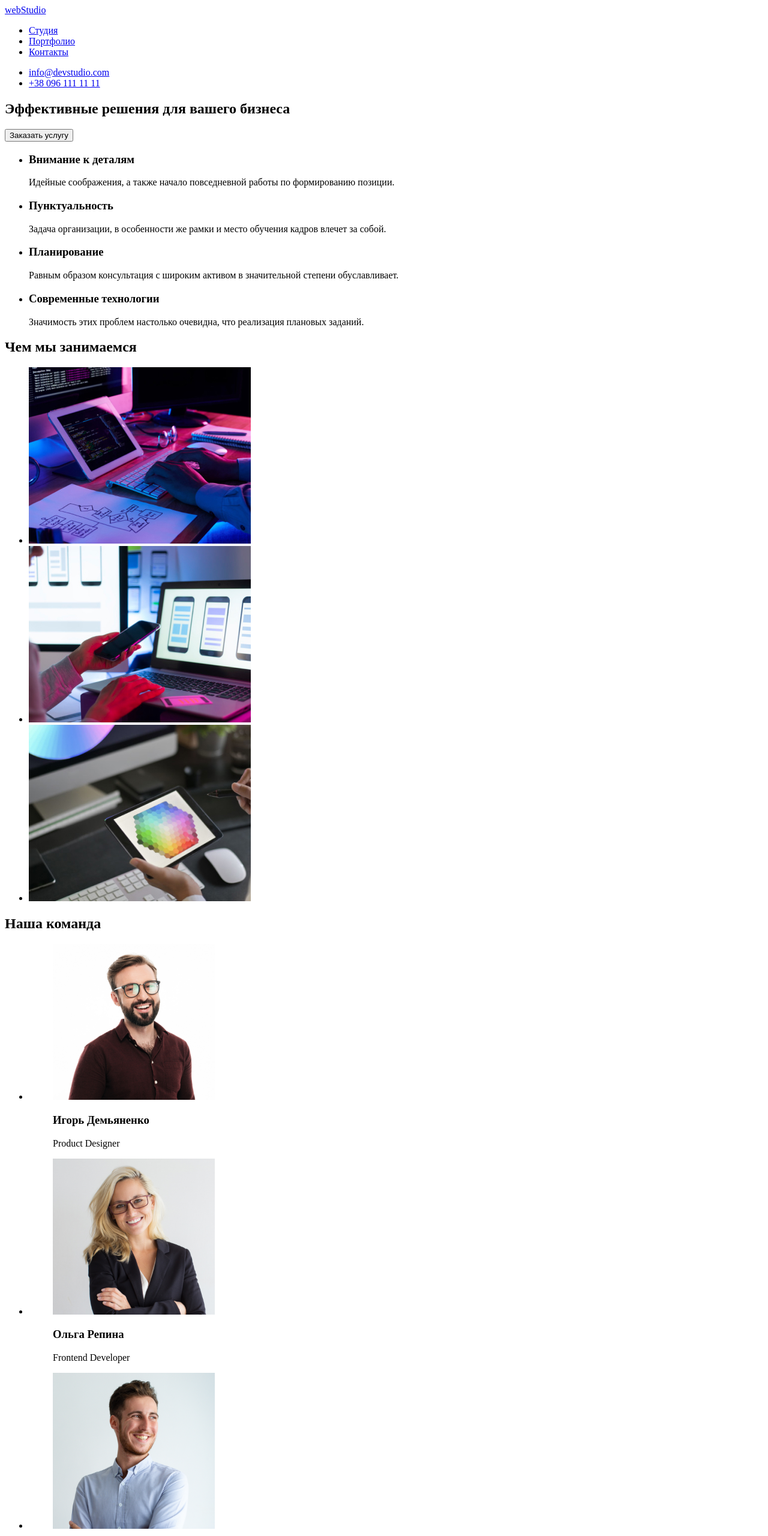
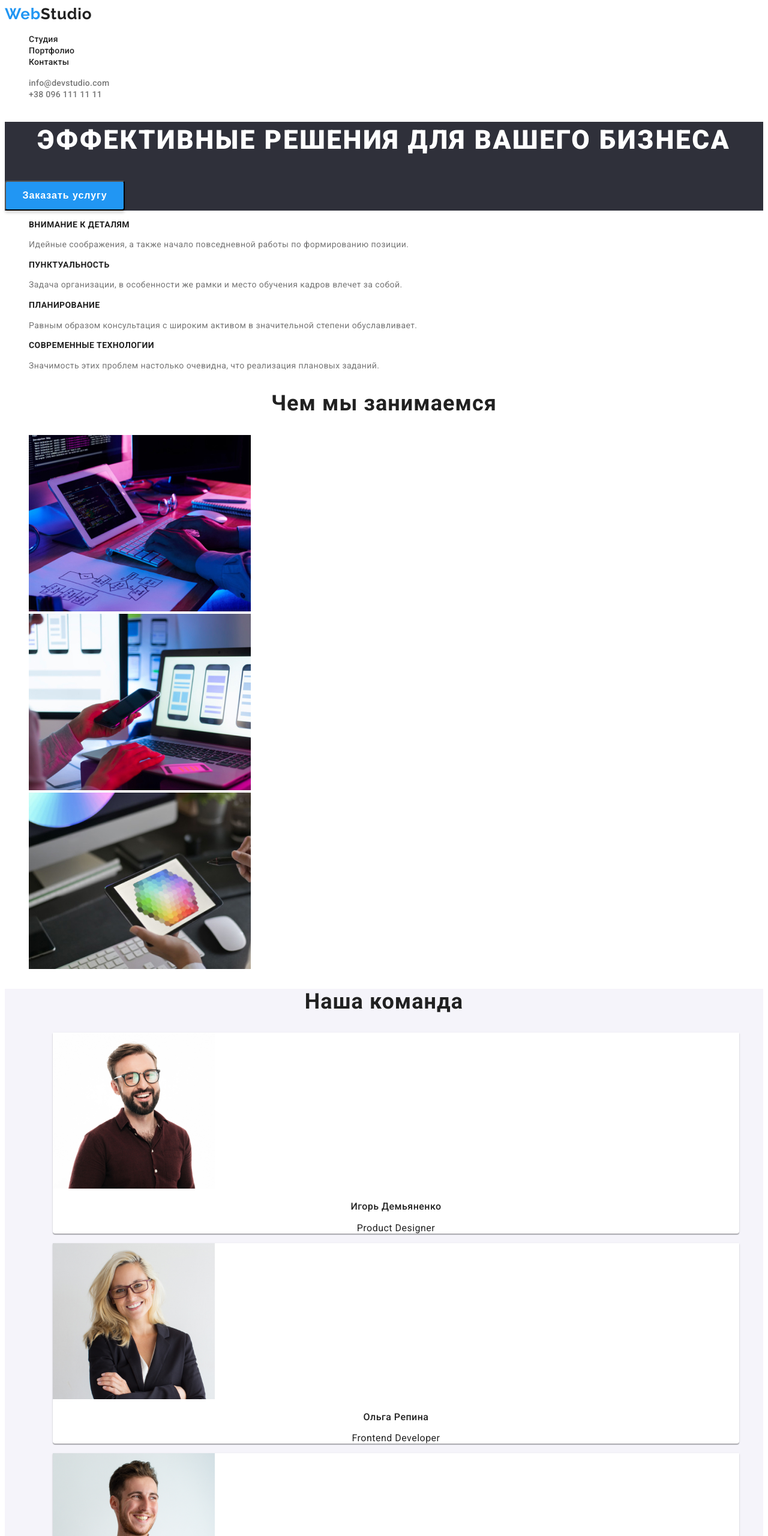
Before and after one commit to Deemon13/goit-markup-hw-02, a plain HTML site: page index.html in a window 1280 px wide. Shown: the top 2560 px of the page at 60% size. Drawn offline with Linux system fonts and the light colour scheme.

Commit message:
finished styling

```diff
--- a/css/styles.css
+++ b/css/styles.css
@@ -0,0 +1,213 @@
+:root {
+  --main-text-color: #212121;
+  --semi-text-color: #757575;
+  --alt-text-color: #ffffff;
+  --alt-text-color-transp: rgba(255, 255, 255, 0.6);
+  --active-link-text: #2196f3;
+
+  --background-section-dark: #2f303a;
+  --background-section-light: #f5f4fa;
+  --background-color-button: #2196f3;
+  --background-color-filters-button: #f5f4fa;
+  --background-color-button-hover: #188ce8;
+  --background-color-card: #ffffff;
+}
+
+body {
+  font-family: 'Roboto', sans-serif;
+  color: var(--main-text-color);
+}
+
+a {
+  text-decoration: none;
+}
+
+ul {
+  list-style-type: none;
+}
+
+.nav-link {
+  color: var(--main-text-color);
+  font-weight: 500;
+  font-size: 14px;
+  line-height: 1.1;
+  letter-spacing: 0.02em;
+}
+
+.nav-link:hover {
+  color: var(--active-link-text);
+}
+
+.contact-link {
+  color: var(--semi-text-color);
+  font-weight: 500;
+  font-size: 14px;
+  line-height: 1.1;
+  letter-spacing: 0.02em;
+}
+
+.contact-link:hover {
+  color: var(--active-link-text);
+}
+
+.logo {
+  font-family: 'Raleway', sans-serif;
+  color: var(--main-text-color);
+  font-weight: 700;
+  font-size: 26px;
+  line-height: 1.2;
+  letter-spacing: 0.03em;
+}
+
+.logo-alt {
+  color: var(--alt-text-color);
+}
+
+.first-part-logo {
+  color: var(--active-link-text);
+}
+
+.hero {
+  background-color: var(--background-section-dark);
+}
+
+.hero-title {
+  color: var(--alt-text-color);
+  font-weight: 900;
+  font-size: 44px;
+  line-height: 1.4;
+  text-align: center;
+  letter-spacing: 0.06em;
+  text-transform: uppercase;
+}
+
+.hero-button {
+  color: var(--alt-text-color);
+  font-weight: 700;
+  font-size: 16px;
+  line-height: 1.9;
+  text-align: center;
+  letter-spacing: 0.06em;
+  cursor: pointer;
+  width: 200px;
+  height: 50px;
+  left: 700px;
+  top: 430px;
+
+  background: var(--background-color-button);
+  box-shadow: 0px 4px 4px rgba(0, 0, 0, 0.15);
+  border-radius: 4px;
+}
+
+.hero-button:hover {
+  background: var(--background-color-button-hover);
+}
+
+.features-title {
+  font-weight: 700;
+  font-size: 14px;
+  line-height: 1.1;
+  letter-spacing: 0.03em;
+  text-transform: uppercase;
+}
+
+.features-text {
+  color: var(--semi-text-color);
+  font-size: 14px;
+  line-height: 1.7;
+  letter-spacing: 0.03em;
+}
+
+.section-title {
+  font-weight: 700;
+  font-size: 36px;
+  line-height: 1.2;
+  text-align: center;
+  letter-spacing: 0.03em;
+}
+
+.section-team {
+  background-color: var(--background-section-light);
+}
+
+.section-team-card {
+  background-color: var(--background-color-card);
+  box-shadow: 0px 1px 3px rgba(0, 0, 0, 0.12), 0px 1px 1px rgba(0, 0, 0, 0.14),
+    0px 2px 1px rgba(0, 0, 0, 0.2);
+  border-radius: 0px 0px 4px 4px;
+}
+
+.section-team-card-title {
+  font-weight: 500;
+  font-size: 16px;
+  line-height: 1.2;
+  text-align: center;
+  letter-spacing: 0.03em;
+}
+
+.section-team-card-text {
+  font-size: 16px;
+  line-height: 1.2;
+  text-align: center;
+  letter-spacing: 0.03em;
+}
+
+.section-footer {
+  background-color: var(--background-section-dark);
+}
+
+.section-footer-adress {
+  color: var(--alt-text-color);
+  font-style: normal;
+  font-size: 14px;
+  line-height: 1.5;
+  letter-spacing: 0.03em;
+}
+
+.section-footer-contact-link {
+  color: var(--alt-text-color-transp);
+  font-style: normal;
+  font-size: 14px;
+  line-height: 1.7;
+  letter-spacing: 0.03em;
+}
+
+.filters-button {
+  cursor: pointer;
+  font-weight: 500;
+  font-size: 16px;
+  line-height: 1.6;
+  text-align: center;
+  letter-spacing: 0.03em;
+  border-radius: 4px;
+  border: none;
+  background-color: var(--background-color-filters-button);
+}
+
+.filters-button:hover {
+  color: var(--alt-text-color);
+  background-color: var(--background-color-button);
+  box-shadow: 0px 3px 1px rgba(0, 0, 0, 0.1), 0px 1px 2px rgba(0, 0, 0, 0.08),
+    0px 2px 2px rgba(0, 0, 0, 0.12);
+}
+
+.collections-card {
+  background: #ffffff;
+  border: 1px solid #eeeeee;
+  box-sizing: border-box;
+}
+
+.collections-card-title {
+  color: var(--main-text-color);
+  font-weight: 700;
+  font-size: 18px;
+  line-height: 2;
+  letter-spacing: 0.06em;
+}
+
+.collections-card-text {
+  font-size: 16px;
+  line-height: 1.9;
+  letter-spacing: 0.03em;
+  color: var(--semi-text-color);
+}
--- a/index.html
+++ b/index.html
@@ -4,64 +4,77 @@
     <meta charset="UTF-8" />
     <meta http-equiv="X-UA-Compatible" content="IE=edge" />
     <meta name="viewport" content="width=device-width, initial-scale=1.0" />
+    <link rel="preconnect" href="https://fonts.gstatic.com" />
+    <link
+      href="https://fonts.googleapis.com/css2?family=Raleway:wght@700&family=Roboto:wght@400;500;700;900&display=swap"
+      rel="stylesheet"
+    />
+    <link rel="stylesheet" href="./css/styles.css" />
+
     <title>Homework 01</title>
   </head>
   <body>
     <header>
       <nav>
-        <a href="#" lang="en"><span>web</span>Studio</a>
+        <a href="./index.html" class="logo" lang="en"
+          ><span class="first-part-logo">Web</span>Studio</a
+        >
         <ul>
           <li>
-            <a href="#">Студия</a>
+            <a href="#" class="nav-link">Студия</a>
           </li>
           <li>
-            <a href="./portfolio.html">Портфолио</a>
+            <a href="./portfolio.html" class="nav-link">Портфолио</a>
           </li>
           <li>
-            <a href="#">Контакты</a>
+            <a href="#" class="nav-link">Контакты</a>
           </li>
         </ul>
       </nav>
       <ul>
         <li>
-          <a href="mailto:info@devstudio.com" lang="en">info@devstudio.com</a>
+          <a href="mailto:info@devstudio.com" lang="en" class="contact-link">info@devstudio.com</a>
         </li>
         <li>
-          <a href="tel:+380961111111">+38 096 111 11 11</a>
+          <a href="tel:+380961111111" class="contact-link">+38 096 111 11 11</a>
         </li>
       </ul>
     </header>
     <main>
-      <section>
-        <h1>Эффективные решения для вашего бизнеса</h1>
-        <button type="button">Заказать услугу</button>
+      <section class="hero">
+        <h1 class="hero-title">Эффективные решения для вашего бизнеса</h1>
+        <button type="button" class="hero-button">Заказать услугу</button>
       </section>
       <section>
         <ul>
           <li>
-            <h3>Внимание к деталям</h3>
-            <p>Идейные соображения, а также начало повседневной работы по формированию позиции.</p>
+            <h3 class="features-title">Внимание к деталям</h3>
+            <p class="features-text">
+              Идейные соображения, а также начало повседневной работы по формированию позиции.
+            </p>
           </li>
           <li>
-            <h3>Пунктуальность</h3>
-            <p>
+            <h3 class="features-title">Пунктуальность</h3>
+            <p class="features-text">
               Задача организации, в особенности же рамки и место обучения кадров влечет за собой.
             </p>
           </li>
           <li>
-            <h3>Планирование</h3>
-            <p>
+            <h3 class="features-title">Планирование</h3>
+            <p class="features-text">
               Равным образом консультация с широким активом в значительной степени обуславливает.
             </p>
           </li>
           <li>
-            <h3>Современные технологии</h3>
-            <p>Значимость этих проблем настолько очевидна, что реализация плановых заданий.</p>
+            <h3 class="features-title">Современные технологии</h3>
+            <p class="features-text">
+              Значимость этих проблем настолько очевидна, что реализация плановых заданий.
+            </p>
           </li>
         </ul>
       </section>
       <section>
-        <h2>Чем мы занимаемся</h2>
+        <h2 class="section-title">Чем мы занимаемся</h2>
         <ul>
           <li>
             <img
@@ -89,11 +102,11 @@
           </li>
         </ul>
       </section>
-      <section>
-        <h2>Наша команда</h2>
+      <section class="section-team">
+        <h2 class="section-title">Наша команда</h2>
         <ul>
           <li>
-            <figure>
+            <figure class="section-team-card">
               <img
                 src="./images/studio/team/teamDemianenko.jpg"
                 alt="игорь демьяненко"
@@ -101,13 +114,13 @@
                 height="260"
               />
               <figcaption>
-                <h3>Игорь Демьяненко</h3>
-                <p lang="en">Product Designer</p>
+                <h3 class="section-team-card-title">Игорь Демьяненко</h3>
+                <p class="section-team-card-text" lang="en">Product Designer</p>
               </figcaption>
             </figure>
           </li>
           <li>
-            <figure>
+            <figure class="section-team-card">
               <img
                 src="./images/studio/team/teamRepina.jpg"
                 alt="ольга репина"
@@ -115,13 +128,13 @@
                 height="260"
               />
               <figcaption>
-                <h3>Ольга Репина</h3>
-                <p lang="en">Frontend Developer</p>
+                <h3 class="section-team-card-title">Ольга Репина</h3>
+                <p class="section-team-card-text" lang="en">Frontend Developer</p>
               </figcaption>
             </figure>
           </li>
           <li>
-            <figure>
+            <figure class="section-team-card">
               <img
                 src="./images/studio/team/teamTarasov.jpg"
                 alt="николай тарасов"
@@ -129,13 +142,13 @@
                 height="260"
               />
               <figcaption>
-                <h3>Николай Тарасов</h3>
-                <p lang="en">Marketing</p>
+                <h3 class="section-team-card-title">Николай Тарасов</h3>
+                <p class="section-team-card-text" lang="en">Marketing</p>
               </figcaption>
             </figure>
           </li>
           <li>
-            <figure>
+            <figure class="section-team-card">
               <img
                 src="./images/studio/team/teamErmakov.jpg"
                 alt="михаил ермаков"
@@ -143,26 +156,34 @@
                 height="260"
               />
               <figcaption>
-                <h3>Михаил Ермаков</h3>
-                <p lang="en">UI Designer</p>
+                <h3 class="section-team-card-title">Михаил Ермаков</h3>
+                <p class="section-team-card-text" lang="en">UI Designer</p>
               </figcaption>
             </figure>
           </li>
         </ul>
       </section>
     </main>
-    <footer>
-      <a href="#" lang="en"><span>web</span>Studio</a>
+    <footer class="section-footer">
+      <a href="./index.html" class="logo logo-alt" lang="en"
+        ><span class="first-part-logo">Web</span>Studio</a
+      >
       <address>
-        |<a href="https://goo.gl/maps/bzyYuuLkhP41vMup8" target="_blank" rel="noopener noreferrer"
+        <a
+          href="https://goo.gl/maps/bzyYuuLkhP41vMup8"
+          target="_blank"
+          rel="noopener noreferrer"
+          class="section-footer-adress"
           >г. Киев, пр-т Леси Украинки, 26</a
         >
         <ul>
           <li>
-            <a href="mailto:info@devstudio.com" lang="en">info@devstudio.com</a>
+            <a href="mailto:info@devstudio.com" class="section-footer-contact-link" lang="en"
+              >info@devstudio.com</a
+            >
           </li>
           <li>
-            <a href="tel:+380961111111">+38 096 111 11 11</a>
+            <a href="tel:+380961111111" class="section-footer-contact-link">+38 096 111 11 11</a>
           </li>
         </ul>
       </address>
```
Also changed, not shown: portfolio.html (+82 -43 lines).
